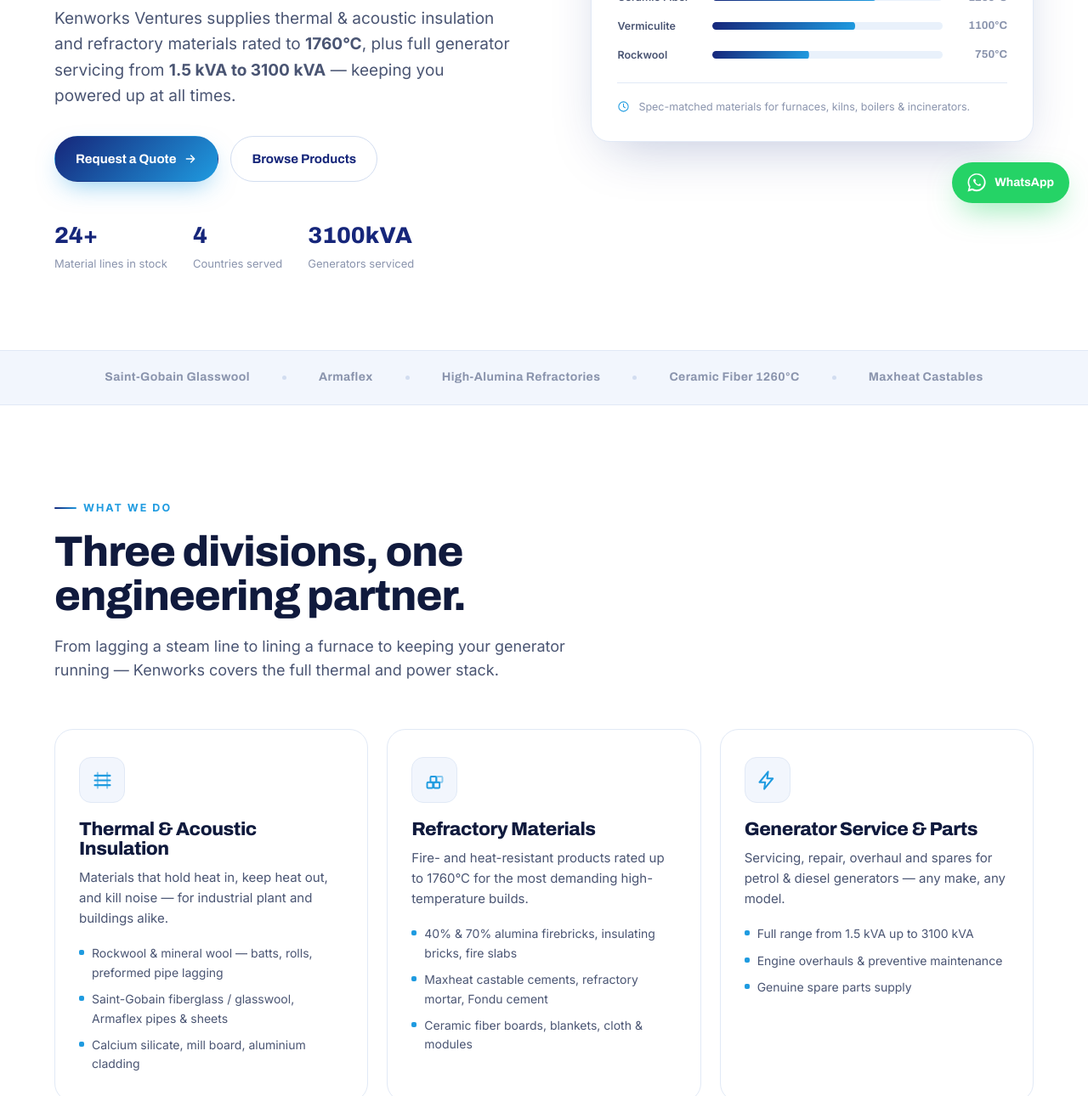
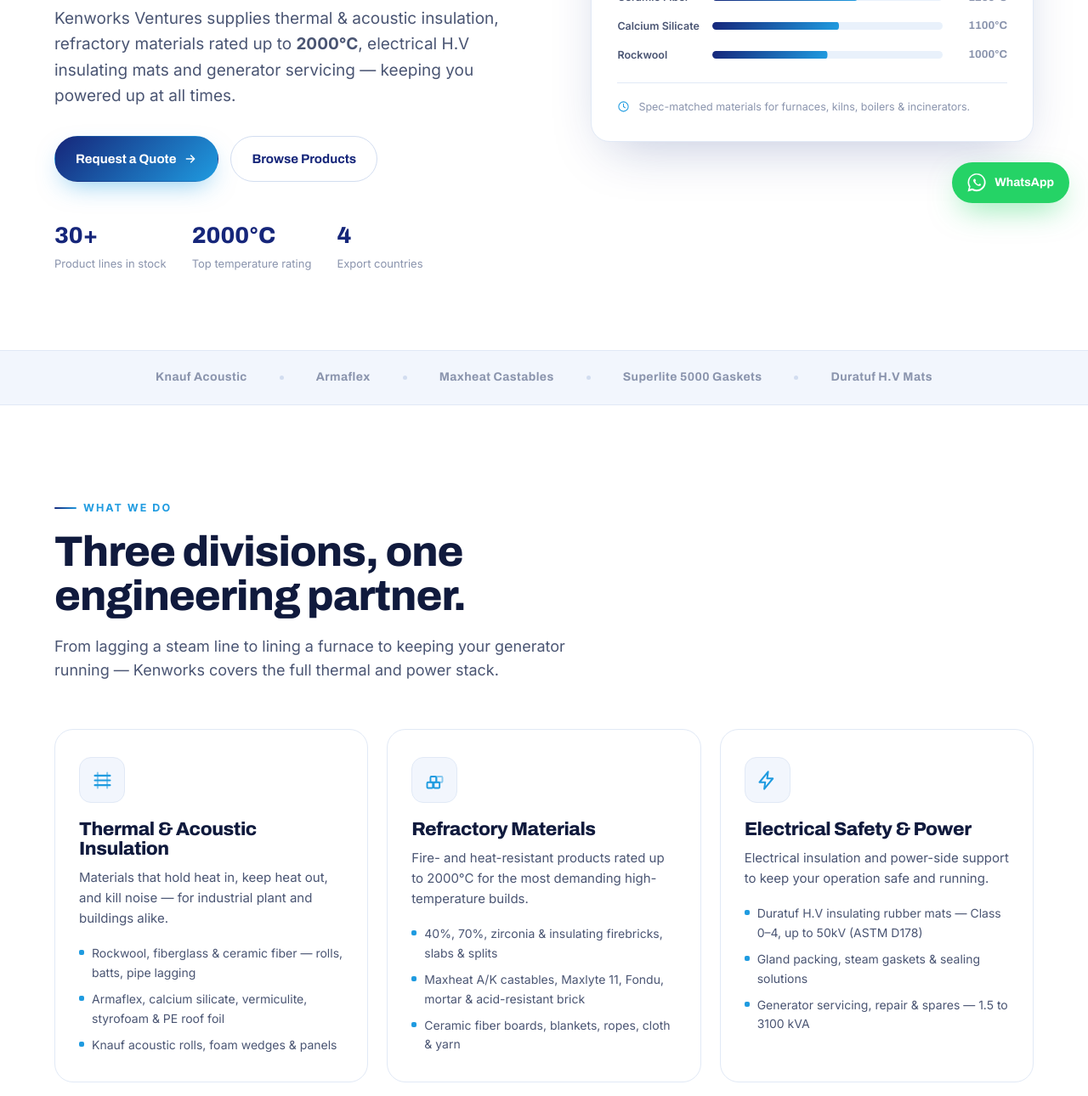
Before and after one commit to dgm688/kenworks-ventures, a plain HTML site: page index.html in a window 1280 px wide. Shown: the part 539-1829 px from the top of the page at 85% size. Drawn offline with Linux system fonts and the light colour scheme.

Commit message:
Update catalogue from 2026 company profile PDF: 34 products, accurate specs, electrical line, 2000°C rating, P.O. Box

```diff
--- a/index.html
+++ b/index.html
@@ -4,7 +4,7 @@
 <meta charset="UTF-8" />
 <meta name="viewport" content="width=device-width, initial-scale=1.0" />
 <title>Kenworks Ventures — Thermal Insulation & Refractory Materials | Nairobi, Kenya</title>
-<meta name="description" content="Kenworks Ventures Company Limited — Kenya's leading supplier of thermal & acoustic insulation and refractory materials rated to 1760°C, plus generator servicing 1.5–3100 kVA. Industrial Area, Nairobi. Keeping you powered up at all times." />
+<meta name="description" content="Kenworks Ventures Company Limited — Kenya's leading supplier of thermal & acoustic insulation, refractory materials rated up to 2000°C, electrical H.V insulating mats and generator servicing. Industrial Area, Nairobi. Keeping you powered up at all times." />
 <meta name="theme-color" content="#0e1a52" />
 
 <meta property="og:type" content="website" />
@@ -24,6 +24,7 @@
   "address": {
     "@type": "PostalAddress",
     "streetAddress": "Along Old Enterprise Road, Inside Hema House, Godown No. 8, Industrial Area",
+    "postOfficeBoxNumber": "22750-00400",
     "addressLocality": "Nairobi",
     "addressCountry": "KE"
   },
@@ -374,9 +375,9 @@
         Insulation, refractories<span class="line2">&amp; <span class="text-brand">engineering power.</span></span>
       </h1>
       <p class="hero-lead reveal">
-        Kenworks Ventures supplies thermal &amp; acoustic insulation and refractory
-        materials rated to <b>1760&deg;C</b>, plus full generator servicing from
-        <b>1.5&nbsp;kVA to 3100&nbsp;kVA</b> — keeping you powered up at all times.
+        Kenworks Ventures supplies thermal &amp; acoustic insulation, refractory
+        materials rated up to <b>2000&deg;C</b>, electrical H.V insulating mats and
+        generator servicing — keeping you powered up at all times.
       </p>
       <div class="hero-cta reveal">
         <a href="#quote" class="btn btn-primary">Request a Quote
@@ -385,24 +386,24 @@
         <a href="#products" class="btn btn-ghost">Browse Products</a>
       </div>
       <div class="hero-trust reveal">
-        <div><b>24+</b><span>Material lines in stock</span></div>
-        <div><b>4</b><span>Countries served</span></div>
-        <div><b>3100kVA</b><span>Generators serviced</span></div>
+        <div><b>30+</b><span>Product lines in stock</span></div>
+        <div><b>2000&deg;C</b><span>Top temperature rating</span></div>
+        <div><b>4</b><span>Export countries</span></div>
       </div>
     </div>
 
     <div class="gauge-card reveal" aria-label="Temperature ratings of key products">
       <div class="gauge-head">
         <span class="t">Working Temperature Ratings</span>
-        <span class="gauge-readout">up to <b>1760&deg;C</b></span>
+        <span class="gauge-readout">up to <b>2000&deg;C</b></span>
       </div>
       <div class="scale">
-        <div class="scale-row"><span class="lbl">Maxheat&nbsp;A Castable</span><div class="bar"><i data-w="100"></i></div><span class="val">1760&deg;C</span></div>
-        <div class="scale-row"><span class="lbl">Maxheat&nbsp;K Castable</span><div class="bar"><i data-w="91"></i></div><span class="val">1600&deg;C</span></div>
-        <div class="scale-row"><span class="lbl">70% Firebrick</span><div class="bar"><i data-w="81"></i></div><span class="val">1430&deg;C</span></div>
-        <div class="scale-row"><span class="lbl">Ceramic Fiber</span><div class="bar"><i data-w="71"></i></div><span class="val">1260&deg;C</span></div>
-        <div class="scale-row"><span class="lbl">Vermiculite</span><div class="bar"><i data-w="62"></i></div><span class="val">1100&deg;C</span></div>
-        <div class="scale-row"><span class="lbl">Rockwool</span><div class="bar"><i data-w="42"></i></div><span class="val">750&deg;C</span></div>
+        <div class="scale-row"><span class="lbl">Zirconia Firebrick</span><div class="bar"><i data-w="100"></i></div><span class="val">2000&deg;C</span></div>
+        <div class="scale-row"><span class="lbl">70% Firebrick</span><div class="bar"><i data-w="90"></i></div><span class="val">1800&deg;C</span></div>
+        <div class="scale-row"><span class="lbl">Maxheat&nbsp;A Castable</span><div class="bar"><i data-w="88"></i></div><span class="val">1750&deg;C</span></div>
+        <div class="scale-row"><span class="lbl">Ceramic Fiber</span><div class="bar"><i data-w="63"></i></div><span class="val">1260&deg;C</span></div>
+        <div class="scale-row"><span class="lbl">Calcium Silicate</span><div class="bar"><i data-w="55"></i></div><span class="val">1100&deg;C</span></div>
+        <div class="scale-row"><span class="lbl">Rockwool</span><div class="bar"><i data-w="50"></i></div><span class="val">1000&deg;C</span></div>
       </div>
       <div class="gauge-foot">
         <svg width="15" height="15" viewBox="0 0 24 24" fill="none"><circle cx="12" cy="12" r="9" stroke="currentColor" stroke-width="1.7"/><path d="M12 7v5l3 2" stroke="currentColor" stroke-width="1.7" stroke-linecap="round"/></svg>
@@ -415,11 +416,11 @@
 <!-- STRIP -->
 <div class="strip">
   <div class="wrap strip-inner">
-    <span>Saint-Gobain Glasswool</span><span class="sep"></span>
+    <span>Knauf Acoustic</span><span class="sep"></span>
     <span>Armaflex</span><span class="sep"></span>
-    <span>High-Alumina Refractories</span><span class="sep"></span>
-    <span>Ceramic Fiber 1260&deg;C</span><span class="sep"></span>
-    <span>Maxheat Castables</span>
+    <span>Maxheat Castables</span><span class="sep"></span>
+    <span>Superlite 5000 Gaskets</span><span class="sep"></span>
+    <span>Duratuf H.V Mats</span>
   </div>
 </div>
 
@@ -437,29 +438,29 @@
         <h3>Thermal &amp; Acoustic Insulation</h3>
         <p>Materials that hold heat in, keep heat out, and kill noise — for industrial plant and buildings alike.</p>
         <ul>
-          <li>Rockwool &amp; mineral wool — batts, rolls, preformed pipe lagging</li>
-          <li>Saint-Gobain fiberglass / glasswool, Armaflex pipes &amp; sheets</li>
-          <li>Calcium silicate, mill board, aluminium cladding</li>
+          <li>Rockwool, fiberglass &amp; ceramic fiber — rolls, batts, pipe lagging</li>
+          <li>Armaflex, calcium silicate, vermiculite, styrofoam &amp; PE roof foil</li>
+          <li>Knauf acoustic rolls, foam wedges &amp; panels</li>
         </ul>
       </div>
       <div class="div-card reveal">
         <div class="div-ico"><svg viewBox="0 0 24 24" fill="none"><rect x="4" y="14" width="6" height="6" rx="1" stroke="currentColor" stroke-width="1.7"/><rect x="11" y="14" width="6" height="6" rx="1" stroke="currentColor" stroke-width="1.7"/><rect x="7.5" y="8" width="6" height="6" rx="1" stroke="currentColor" stroke-width="1.7"/><rect x="14" y="8" width="6" height="6" rx="1" stroke="currentColor" stroke-width="1.7" opacity=".5"/></svg></div>
         <h3>Refractory Materials</h3>
-        <p>Fire- and heat-resistant products rated up to 1760&deg;C for the most demanding high-temperature builds.</p>
+        <p>Fire- and heat-resistant products rated up to 2000&deg;C for the most demanding high-temperature builds.</p>
         <ul>
-          <li>40% &amp; 70% alumina firebricks, insulating bricks, fire slabs</li>
-          <li>Maxheat castable cements, refractory mortar, Fondu cement</li>
-          <li>Ceramic fiber boards, blankets, cloth &amp; modules</li>
+          <li>40%, 70%, zirconia &amp; insulating firebricks, slabs &amp; splits</li>
+          <li>Maxheat A/K castables, Maxlyte 11, Fondu, mortar &amp; acid-resistant brick</li>
+          <li>Ceramic fiber boards, blankets, ropes, cloth &amp; yarn</li>
         </ul>
       </div>
       <div class="div-card reveal">
         <div class="div-ico"><svg viewBox="0 0 24 24" fill="none"><path d="M13 3 4 14h6l-1 7 9-11h-6l1-7Z" stroke="currentColor" stroke-width="1.8" stroke-linejoin="round"/></svg></div>
-        <h3>Generator Service &amp; Parts</h3>
-        <p>Servicing, repair, overhaul and spares for petrol &amp; diesel generators — any make, any model.</p>
+        <h3>Electrical Safety &amp; Power</h3>
+        <p>Electrical insulation and power-side support to keep your operation safe and running.</p>
         <ul>
-          <li>Full range from 1.5&nbsp;kVA up to 3100&nbsp;kVA</li>
-          <li>Engine overhauls &amp; preventive maintenance</li>
-          <li>Genuine spare parts supply</li>
+          <li>Duratuf H.V insulating rubber mats — Class 0–4, up to 50kV (ASTM&nbsp;D178)</li>
+          <li>Gland packing, steam gaskets &amp; sealing solutions</li>
+          <li>Generator servicing, repair &amp; spares — 1.5 to 3100&nbsp;kVA</li>
         </ul>
       </div>
     </div>
@@ -480,6 +481,7 @@
       <button class="chip" data-filter="refractory">Refractory</button>
       <button class="chip" data-filter="sealing">Sealing &amp; Gaskets</button>
       <button class="chip" data-filter="acoustic">Acoustic</button>
+      <button class="chip" data-filter="electrical">Electrical</button>
     </div>
     <div class="prod-grid" id="prodGrid"></div>
   </div>
@@ -615,11 +617,11 @@
       </div>
       <div class="foot-col">
         <h5>Products</h5>
-        <a href="#products">Ceramic fiber</a>
-        <a href="#products">Rockwool &amp; mineral wool</a>
-        <a href="#products">Firebricks</a>
-        <a href="#products">Castable cements</a>
-        <a href="#products">Asbestos rope &amp; tape</a>
+        <a href="#products">Ceramic fiber &amp; rockwool</a>
+        <a href="#products">Firebricks &amp; castables</a>
+        <a href="#products">Gaskets &amp; gland packing</a>
+        <a href="#products">H.V electrical mats</a>
+        <a href="#products">Vermiculite &amp; calcium silicate</a>
       </div>
       <div class="foot-col">
         <h5>Company</h5>
@@ -634,6 +636,7 @@
         <a href="tel:+254720119668">0720 119 668</a>
         <a href="mailto:info@kenworksventures.co.ke">info@kenworksventures.co.ke</a>
         <a href="https://maps.app.goo.gl/Bhz9fL1tdx7s6SwA9" target="_blank" rel="noopener">Old Enterprise Rd, Hema House,<br/>Godown 8, Industrial Area, Nairobi</a>
+        <p>P.O. Box 22750-00400, Nairobi</p>
       </div>
     </div>
     <div class="foot-bottom">
@@ -672,30 +675,49 @@
   links.querySelectorAll('a').forEach(a => a.addEventListener('click', () => links.classList.remove('open')));
 
   const PRODUCTS = [
-    { name: 'Ceramic Fiber Blanket', cat: 'refractory', tag: 'Furnace lining', temp: '1260°C', spec: '128 kg/m³ · 25/50mm', desc: 'Lightweight, flexible high-temp blanket for furnace lining, kilns, boilers and fire protection.' },
-    { name: 'Ceramic Fiber Board', cat: 'refractory', tag: 'Rigid board', temp: '1260°C', spec: '1.2×1.2m · 6/12mm', desc: 'Rigid board for hot-face lining, ovens and high-temperature thermal insulation. Strong and durable.' },
-    { name: 'Ceramic Fiber Module', cat: 'refractory', tag: 'Modular lining', temp: '1260°C', spec: 'Folded module', desc: 'Pre-compressed modules for fast, efficient furnace and kiln lining installation.' },
-    { name: 'Ceramic Fiber Cloth', cat: 'sealing', tag: 'Heat cloth', temp: '1000°C', spec: 'Woven · wire-reinforced', desc: 'Woven ceramic cloth for heat shielding, welding curtains and high-temperature gaskets.' },
-    { name: 'Rockwool / Mineral Wool', cat: 'insulation', tag: 'Industrial', temp: '750°C', spec: 'Batts · rolls', desc: 'Thermal and fire insulation for pipework, boilers, ducting and walls.' },
-    { name: 'Preformed Pipe Lagging', cat: 'insulation', tag: 'Pipework', temp: '650°C', spec: 'Rockwool sections', desc: 'Preformed rockwool sections for lagging steam, chiller, hot-water and waste pipes.' },
-    { name: 'Saint-Gobain Glasswool', cat: 'insulation', tag: 'Fiberglass', temp: '450°C', spec: 'Batts · rolls', desc: 'Fiberglass batts for thermal and acoustic insulation in buildings and plant.' },
-    { name: 'Armaflex Pipe & Sheet', cat: 'insulation', tag: 'Condensation', temp: '−50→110°C', spec: 'Closed-cell foam', desc: 'Flexible elastomeric foam for chilled lines, HVAC and condensation control.' },
-    { name: 'Calcium Silicate Board', cat: 'refractory', tag: 'Hot-face', temp: '1000°C', spec: 'Rigid board', desc: 'High-strength, water-resistant board for high-temperature insulation and fire protection.' },
-    { name: 'Vermiculite', cat: 'insulation', tag: 'Loose-fill', temp: '1100°C', spec: 'Granular', desc: 'Lightweight loose-fill mineral insulation for fireproofing, soil conditioning and seed germination.' },
-    { name: 'Aluminium Cladding Sheet', cat: 'insulation', tag: 'Finishing', temp: '—', spec: 'Plain / stucco', desc: 'Protective cladding for lagged pipework and insulated vessels.' },
-    { name: 'Styrofoam / PE Foam', cat: 'insulation', tag: 'Lightweight', temp: '—', spec: 'Polyethylene', desc: 'Lightweight foam insulation and packaging for thermal and cushioning use.' },
-    { name: 'Acoustic Rockwool Roll', cat: 'acoustic', tag: 'Soundproofing', temp: '—', spec: 'High density', desc: 'Dense mineral wool rolls for sound absorption in studios, walls and ducts.' },
-    { name: 'Acoustic Foam Panels', cat: 'acoustic', tag: 'Soundproofing', temp: '—', spec: 'Profiled foam', desc: 'Profiled foam panels for noise control and echo reduction.' },
-    { name: '40% Alumina Firebrick', cat: 'refractory', tag: 'Firebrick', temp: '1300°C', spec: 'Standard duty', desc: 'General-purpose refractory brick for furnaces, kilns and fireplaces.' },
-    { name: '70% Alumina Firebrick', cat: 'refractory', tag: 'High duty', temp: '1430°C', spec: 'High alumina', desc: 'High-alumina brick for severe-duty, high-temperature furnace lining.' },
-    { name: 'Insulating Brick', cat: 'refractory', tag: 'Lightweight', temp: '1260°C', spec: 'Low density', desc: 'Lightweight insulating firebrick that cuts heat loss and fuel cost in furnaces.' },
-    { name: 'Maxheat A Castable', cat: 'refractory', tag: 'Castable cement', temp: '1760°C', spec: 'High alumina 90', desc: 'High-purity castable refractory cement for the most extreme service temperatures.' },
-    { name: 'Maxheat K Castable', cat: 'refractory', tag: 'Castable cement', temp: '1600°C', spec: 'High duty', desc: 'Castable refractory cement for furnaces, incinerators and boilers.' },
-    { name: 'Fondu Cement', cat: 'refractory', tag: 'Calcium aluminate', temp: '1300°C', spec: 'Fast set', desc: 'High-alumina fondu cement for rapid-strength refractory concrete.' },
-    { name: 'Refractory Mortar', cat: 'refractory', tag: 'Jointing', temp: '1500°C', spec: 'Fine grade', desc: 'Refractory mortar for laying and jointing firebricks at high temperature.' },
-    { name: 'Asbestos Rope & Tape', cat: 'sealing', tag: 'Sealing', temp: '500°C', spec: 'Braided / woven', desc: 'Heat-resistant rope and tape for sealing furnace doors, joints and high-temp gaps.' },
-    { name: 'Asbestos Graphite Packing', cat: 'sealing', tag: 'Gland packing', temp: 'High temp', spec: 'Graphited', desc: 'Graphited gland packing for valves and pumps handling steam and hot fluids.' },
-    { name: 'Steam Gaskets & Mill Board', cat: 'sealing', tag: 'Gasket', temp: '1000°C', spec: 'Sheet · cut', desc: 'Heat-resistant millboard and cut gaskets for steam, jointing and thermal barriers.' }
+    // --- Ceramic fiber (high-temp insulation) ---
+    { name: 'Ceramic Fiber Blanket', cat: 'insulation', tag: 'Furnace lining', temp: '1260°C', spec: '128 kg/m³ · 7.6m×0.61m', desc: 'Lightweight, flexible alumina-silica blanket for furnace lining, kilns, boilers and fire protection. 25mm & 50mm.' },
+    { name: 'Ceramic Fiber Board', cat: 'insulation', tag: 'Rigid board', temp: '1260°C', spec: '320 kg/m³ · 600×300×50', desc: 'Rigid alumina-silica panel for furnace linings, fire protection and high-temperature insulation. Strong and durable.' },
+    // --- Rockwool ---
+    { name: 'Rockwool Roll / Blanket', cat: 'insulation', tag: 'Stone wool', temp: '1000°C', spec: '100 kg/m³ · wire mesh', desc: 'Fire-resistant basalt blanket with steel wire mesh for tanks, pipes and ducts. 6m×1m, 50/75/100mm.' },
+    { name: 'Rockwool Batts / Slabs', cat: 'insulation', tag: 'Rigid slab', temp: '1000°C', spec: '50 kg/m³ · 1.2×0.6m', desc: 'Rigid basalt panels for thermal, acoustic and fire protection in walls, roofs, floors and plant.' },
+    { name: 'Preformed Rockwool Pipe', cat: 'insulation', tag: 'Pipe lagging', temp: '1000°C', spec: '150 kg/m³ · ½"–6" bore', desc: 'Preformed cylindrical sections for thermal and fire lagging of hot and cold piping systems.' },
+    // --- Fiberglass ---
+    { name: 'Fiberglass Roll / Blanket', cat: 'insulation', tag: 'Glasswool', temp: '350–450°C', spec: '24 kg/m³ · 20m×1.2m', desc: 'Lightweight glasswool for roofing, ducting, HVAC, walls — with or without aluminium foil facing.' },
+    { name: 'Fiberglass Batts / Slabs', cat: 'insulation', tag: 'Glasswool', temp: '350–450°C', spec: '32 kg/m³ · 1.2×0.6m', desc: 'Pre-cut non-combustible panels for walls, ceilings, partitions and HVAC. Easy to install.' },
+    // --- Other insulation ---
+    { name: 'Armaflex Sheet & Roll', cat: 'insulation', tag: 'Condensation', temp: '−40→120°C', spec: '80 kg/m³ · plain/foil', desc: 'Closed-cell elastomeric foam with vapour barrier for chilled lines, HVAC and condensation control.' },
+    { name: 'Calcium Silicate Board', cat: 'insulation', tag: 'Hot-face', temp: '1100°C', spec: 'Rigid · 600×300×50', desc: 'High-strength, water-resistant board for furnace linings, boiler insulation and fire-rated panels.' },
+    { name: 'Vermiculite', cat: 'insulation', tag: 'Loose-fill', temp: '1100°C', spec: 'Medium/large · 10kg bag', desc: 'Non-combustible exfoliated mineral for fireproofing, loose-fill insulation and refractory mixes.' },
+    { name: 'Styrofoam (EPS)', cat: 'insulation', tag: 'Polystyrene', temp: '—', spec: '1.2×1.2m · ½"–4"', desc: 'Flexible and rigid expanded polystyrene for roofs, walls, floors, cold rooms and packaging.' },
+    { name: 'Polyethylene Roof Insulation', cat: 'insulation', tag: 'Reflective foil', temp: '—', spec: 'Double-laminated · 40m×1.5m', desc: 'Closed-cell foam with reflective foil — radiant heat barrier and moisture barrier under roofing.' },
+    { name: 'Aluminium Foil FSK & Tapes', cat: 'insulation', tag: 'Vapour barrier', temp: '—', spec: 'FSK · butyl · thermal', desc: 'Reflective FSK foil facing plus aluminium thermal and butyl waterproof sealing tapes.' },
+    // --- Ceramic sealing / gaskets ---
+    { name: 'Ceramic Fiber Rope', cat: 'sealing', tag: 'Round & square', temp: '1260°C', spec: '6–50mm thick', desc: 'Heat-resistant ceramic rope for sealing kilns, furnaces, stoves and boiler doors.' },
+    { name: 'Ceramic Fiber Cloth', cat: 'sealing', tag: 'Plain & foil', temp: '1260°C', spec: '30m×1m×3mm', desc: 'Woven ceramic fabric for heat shielding, expansion joints and fire protection — plain or foil-backed.' },
+    { name: 'Ceramic Fiber Tape', cat: 'sealing', tag: 'Sealing tape', temp: '1260°C', spec: '10m×50mm×3mm', desc: 'Flexible ceramic tape for wrapping and sealing pipes, flanges and furnace doors. Custom lengths.' },
+    { name: 'Ceramic Fiber Yarn / Thread', cat: 'sealing', tag: 'Reinforcement', temp: '1260°C', spec: 'Twisted fiber', desc: 'High-tensile ceramic yarn for stitching insulation, gasketing, packing and furnace applications.' },
+    { name: 'Gland Packing', cat: 'sealing', tag: 'PTFE / Aramid', temp: 'High temp', spec: 'Graphited / Kevlar', desc: 'PTFE, aramid/Kevlar and graphited gland packing for valves and pumps on steam and hot fluids.' },
+    { name: 'Steel Metallic Steam Gasket', cat: 'sealing', tag: 'Superlite 5000', temp: '500–650°C', spec: '1.5–6mm · 1.5×1m', desc: 'Precision steel gaskets for high-pressure, high-temperature steam and flange systems.' },
+    { name: 'Asbestos Millboard', cat: 'sealing', tag: 'Gasket board', temp: '1100°C', spec: '1×1m · 3–12mm', desc: 'Rigid compressed-fibre board for fire doors, furnace linings, boilers and cut gaskets.' },
+    // --- Acoustic ---
+    { name: 'Knauf Acoustic Roll', cat: 'acoustic', tag: 'Soundproofing', temp: '—', spec: 'Mineral wool', desc: 'Dense acoustic mineral wool rolls for sound absorption in studios, walls, halls and ducts.' },
+    { name: 'Acoustic Foam Wedges', cat: 'acoustic', tag: 'Panels', temp: '—', spec: 'Wedge / panel', desc: 'Profiled acoustic foam wedges and panels for noise control and echo reduction.' },
+    // --- Refractory firebricks ---
+    { name: '40% Alumina Firebrick', cat: 'refractory', tag: 'Firebrick', temp: '1600°C', spec: '230×115×75mm', desc: 'Balanced-duty firebrick for furnace linings — standard, arch, slab and split shapes.' },
+    { name: '70% Alumina Firebrick', cat: 'refractory', tag: 'High duty', temp: '1800°C', spec: '5.2 kg · 230×115×75', desc: 'High-alumina brick with strong slag and chemical resistance for steel furnaces, kilns and boilers.' },
+    { name: 'Zirconia Firebrick', cat: 'refractory', tag: 'Top duty', temp: '2000°C', spec: '2.2 kg · 230×115×38', desc: 'Zirconium-oxide brick for glass furnaces, steel ladles and the most extreme high-temperature kilns.' },
+    { name: 'Insulating Firebrick', cat: 'refractory', tag: 'Lightweight', temp: 'High temp', spec: '2 kg · low density', desc: 'Lightweight, low-conductivity brick that cuts heat loss in kilns, ovens, chimneys and furnaces.' },
+    { name: 'Acid-Resistant Brick', cat: 'refractory', tag: 'Chemical', temp: 'Acid-proof', spec: '230×115×38mm', desc: 'Corrosion-resistant brick and tile for acid and chemical-attack environments.' },
+    // --- Refractory cements ---
+    { name: 'Maxheat A Castable', cat: 'refractory', tag: 'Castable cement', temp: '1750°C', spec: '90% alumina', desc: 'High-purity, fast-setting castable for furnaces, kilns, boilers and incinerators at extreme temperatures.' },
+    { name: 'Maxheat K Castable', cat: 'refractory', tag: 'Castable cement', temp: '1600°C', spec: '60% alumina', desc: 'Medium-duty castable with good thermal stability and abrasion resistance for general refractory work.' },
+    { name: 'Maxlyte 11 Insulating', cat: 'refractory', tag: 'Insulating castable', temp: '1300°C', spec: 'Lightweight', desc: 'Lightweight insulating refractory cement with low conductivity for energy-efficient linings.' },
+    { name: 'Refractory Mortar (Maxset 50)', cat: 'refractory', tag: 'Jointing', temp: '1500°C', spec: 'Fine fire-clay', desc: 'Alumina/fireclay mortar for bonding firebricks in kilns, furnaces, fireplaces and ovens.' },
+    { name: 'Fondu Max-50 Cement', cat: 'refractory', tag: 'Calcium aluminate', temp: '1000°C', spec: 'Fast set', desc: 'Rapid-strength calcium-aluminate cement for kiln repairs, linings and abrasion-resistant floors.' },
+    { name: 'Somafix Heat Sealant', cat: 'refractory', tag: 'Sealant & foam', temp: '1500°C', spec: 'Sealant / PU foam', desc: 'Heat-resistant silicone sealant and expanding PU foam for sealing, bonding and filling joints.' },
+    // --- Electrical ---
+    { name: 'H.V Electrical Rubber Mat', cat: 'electrical', tag: 'Duratuf · ASTM D178', temp: '10–50 kV', spec: 'Class 0–4 · 1×1m', desc: 'Insulating rubber matting for substations and control rooms. Class 0 (10kV) to Class 4 (50kV), anti-slip.' }
   ];
 
   const grid = document.getElementById('prodGrid');
```
